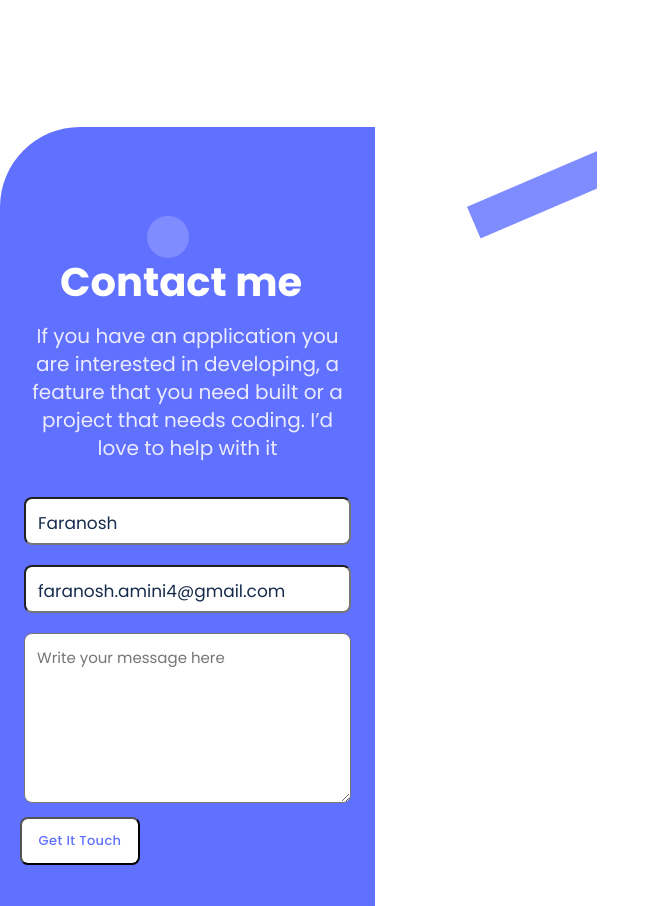
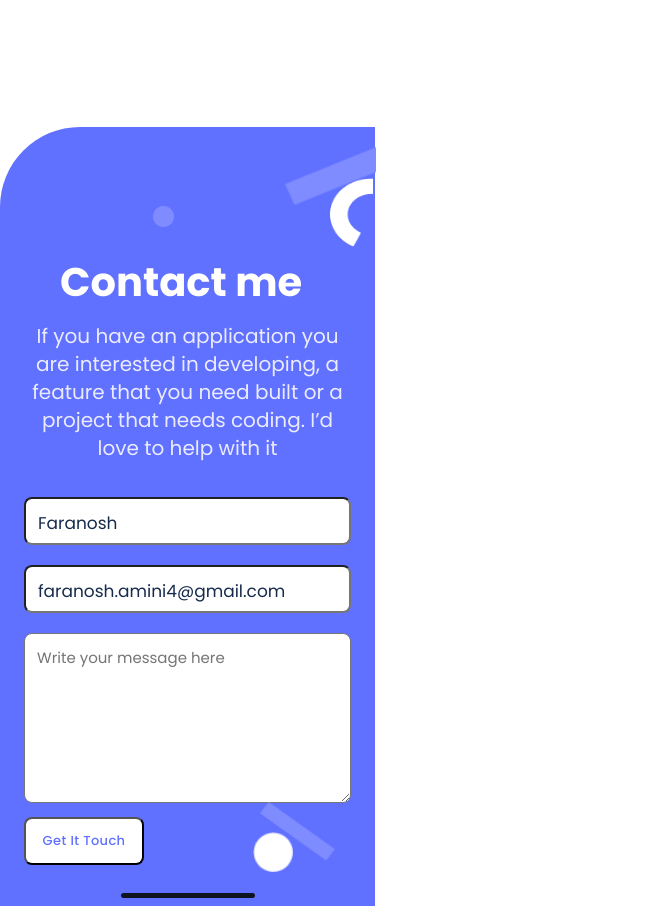
Before and after one commit to FaranoshAmini/Faranosh_Portfolio, a plain HTML site: page index.html in a window 1280 px wide. Shown: the part 4480-5386 px from the top of the page, without its empty margins (0-660 px from the left). Drawn offline with Linux system fonts and the light colour scheme.

Commit message:
Add Eplise

```diff
--- a/index.html
+++ b/index.html
@@ -281,8 +281,12 @@
         </ul>
       </div>
     </section>
-    <footer class="contact-form">
-    <div class="contact">
+    <footer class="contact">
+      <img src="./Images/Ellipse 2.png" alt="Elipse" class="Elipse-2" />
+      <img src="./Images/Rectangle 1.png" alt="Rectangle" class="Rectangle-1" />
+      <img src="./Images/Ellipse 3.png" alt="Elipse" class="Elipse-3" />
+      <img src="./Images/Rectangle 2.png" alt="Rectangle" class="Rectangle-2" />
+      <img src="./Images/Ellipse 1.png" alt="Elipse" class="Elipse-1" />
       <h1 class="contact-title">Contact me</h1>
       <p class="contact-description">
         If you have an application you are interested in developing, a feature
@@ -326,9 +330,9 @@
             ></textarea>
           </li>
         </ul>
-        <input class="get-touch" type="submit" value="Get It Touch">
+        <input class="get-touch" type="submit" value="Get It Touch" />
       </form>
-    </div>
-  </footer>
+      <img src="./Images/Shape.png" class="Shape" alt="Shape icon" />
+    </footer>
   </body>
 </html>
--- a/style.css
+++ b/style.css
@@ -482,13 +482,6 @@
   border-bottom: 1px solid #dfe1e6;
 }
 
-.contact-form{
-  background-image: url("./Images/Contact me.png");
-  background-repeat: no-repeat;
-  /*background-size: cover;*/
-  background-position: 153px 21px;
-}
-
 .contact {
   width: 375px;
   height: 779px;
@@ -498,8 +491,46 @@
   align-items: center;
   gap: 12px;
   border-top-left-radius: 80px;
-  padding: 0;
-  margin: 0;
+}
+
+.Elipse-2 {
+  position: absolute;
+  width: 21px;
+  height: 21px;
+  left: 153px;
+  top: 4686px;
+}
+
+.Rectangle-1 {
+  position: absolute;
+  width: 90.7px;
+  height: 60.21px;
+  left: 285px;
+  top: 4625.4px;
+}
+
+.Elipse-3 {
+  position: absolute;
+  width: 43px;
+  height: 69px;
+  left: 330px;
+  top: 4657.75px;
+}
+
+.Rectangle-2 {
+  position: absolute;
+  width: 76.17px;
+  height: 60px;
+  left: 258.8px;
+  top: 5280.89px;
+}
+
+.Elipse-1 {
+  position: absolute;
+  width: 40.11px;
+  height: 40.11px;
+  left: 252.74px;
+  top: 5312.27px;
 }
 
 .contact-title {
@@ -552,7 +583,7 @@
   border-radius: 8px;
   width: 327px;
   height: 48px;
-  margin: 10px 30px;
+  margin: 10px 20px;
   padding-left: 12px;
   padding-top: 4px;
 }
@@ -567,7 +598,7 @@
   border-radius: 8px;
   width: 327px;
   height: 170px;
-  margin: 10px 30px;
+  margin: 10px 20px;
   padding-left: 12px;
   padding-top: 12px;
 }
@@ -591,7 +622,7 @@
   background: #fff;
   gap: 12px;
   padding: 4px 14px;
-  margin-left: 26px;
+  margin-left: 20px;
 }
 
 .get-touch:hover {
@@ -608,3 +639,8 @@
   border: 1px solid #c1c7d0;
   color: #5e6c84;
 }
+
+.Shape {
+  position: relative;
+  top: 2%;
+}
```
Also changed, not shown: Images/Contact me.jpg (deleted), Images/Contact me.png (deleted), Images/Ellipse 1.png (added), Images/Ellipse 2.png (added), Images/Ellipse 3.png (added), Images/Rectangle 1.png (added), Images/Rectangle 2.png (added), Images/Shape.png (added).
